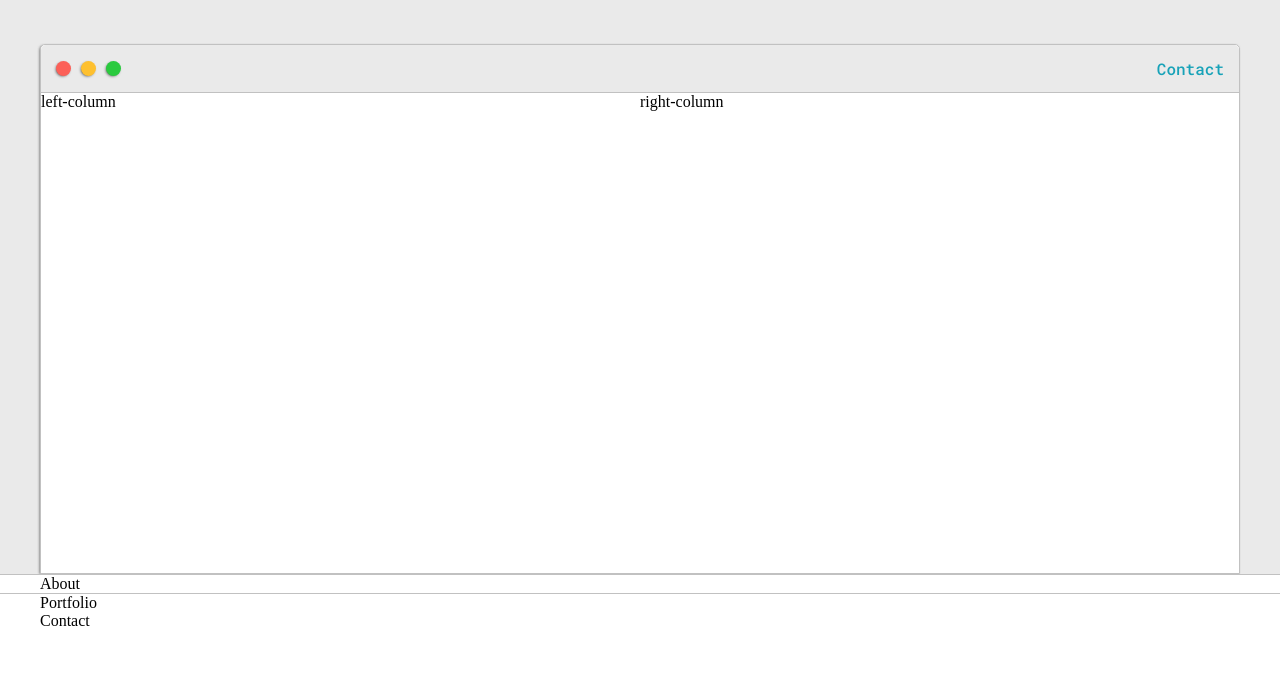
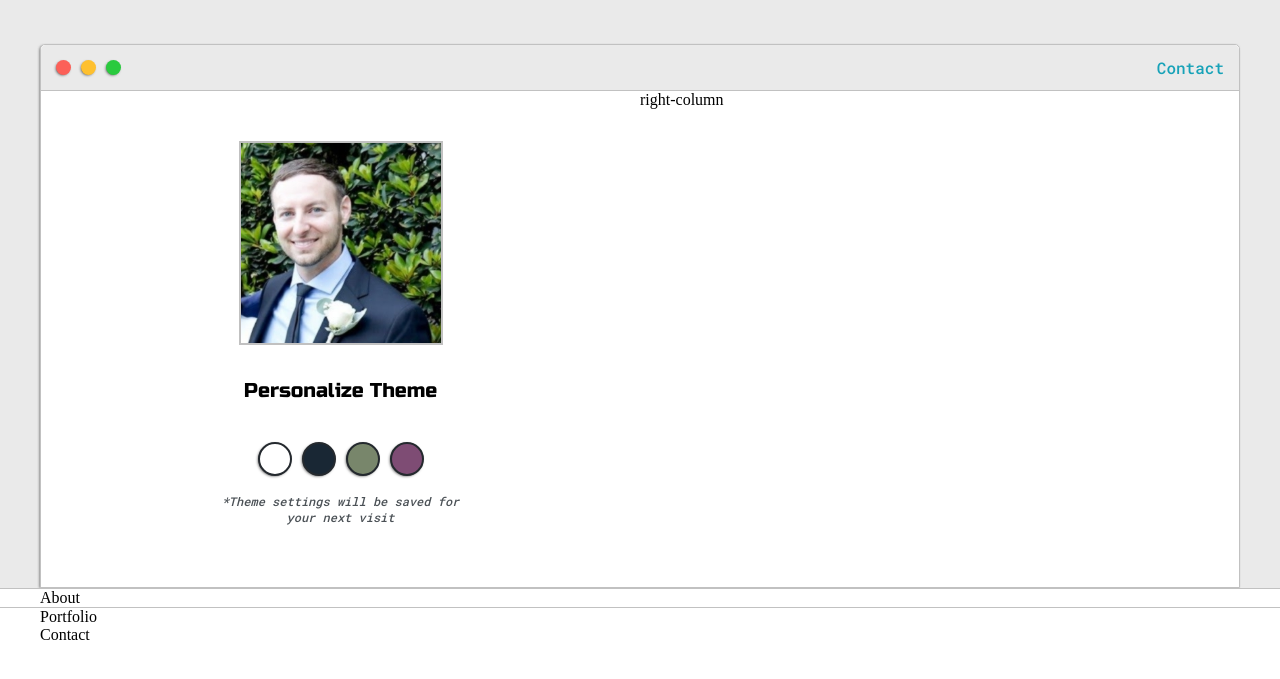
Before and after one commit to josephhyatt/portfolio-website, a plain HTML site: page index.html in a window 1280 px wide. Shown: the part 117-796 px from the top of the page. Drawn offline with Linux system fonts and the light colour scheme.

Commit message:
completed left-column intro section

```diff
--- a/default.css
+++ b/default.css
@@ -6,6 +6,8 @@
 
   --mainText: black;
   --secondaryText: #4b5156;
+
+  --themeDotBorder: #24292e;
 
 }
 
@@ -78,7 +80,6 @@ h6 { font-size: 16px;}
 
   display: grid;
   grid-template-columns: 1fr 1fr;
-  grid-template-rows: 3em 30em;
   grid-template-areas:
     'nav-wrapper nav-wrapper'
     'left-column right-column'
@@ -138,8 +139,65 @@ h6 { font-size: 16px;}
 
 .left-column {
   grid-area:  left-column;
+  padding-top: 50px;
+  padding-bottom: 50px;
 }
 
+#profile_pic {
+  display: block;
+  margin: 0 auto;
+  height: 200px;
+  width: 200px;
+  object-fit: cover;
+  border: 2px solid var(--borderColor);
+}
+
+#theme-options-wrapper {
+  display: flex;
+  justify-content: center;
+}
+
+.theme-dot {
+  height: 30px;
+  width: 30px;
+  background-color: black;
+  border-radius: 50%;
+
+  margin: 5px;
+  border: 2px solid var(--themeDotBorder);
+
+  -webkit-box-shadow: -1px 1px 3px -1px rgba(0,0,0,0.75);
+  -moz-box-shadow: -1px 1px 3px -1px rgba(0,0,0,0.75);
+  box-shadow: -1px 1px 3px -1px rgba(0,0,0,0.75);
+
+  cursor: pointer;
+}
+
+.theme-dot:hover {
+  border-width: 5px;
+}
+
+#lite-mode {
+  background-color: #fff;
+}
+
+#blue-mode {
+  background-color: #192734;
+}
+
+#green-mode {
+  background-color: #78866b;
+}
+
+#purple-mode {
+  background-color: #7E4C74;
+}
+
+#settings-note {
+  font-size: 12px;
+  font-style: italic;
+  text-align: center;
+}
 .right-column {
   grid-area:  right-column;
 }
--- a/index.html
+++ b/index.html
@@ -24,6 +24,7 @@
       </div>
 
       <div class="intro-wrapper">
+
         <div class="nav-wrapper">
           <div class="dots-wrapper">
             <div id="dot-1" class="browser-dot"></div>
@@ -39,12 +40,23 @@
         </div>
 
         <div class="left-column">
-          left-column
+          <img id="profile_pic" src="images/me.jpg" alt="">
+          <h5 style="text-align: center; 0;">Personalize Theme</h5>
+
+          <div id="theme-options-wrapper">
+            <div id="lite-mode" class="theme-dot"></div>
+            <div id="blue-mode" class="theme-dot"></div>
+            <div id="green-mode" class="theme-dot"></div>
+            <div id="purple-mode" class="theme-dot"></div>
+          </div>
+
+          <p id="settings-note">*Theme settings will be saved for <br>your next visit</p>
         </div>
 
         <div class="right-column">
           right-column
         </div>
+
       </div>
     </div>
   </section> <!-- Section 1 End -->
```
Also changed, not shown: images/me.jpg (added).
